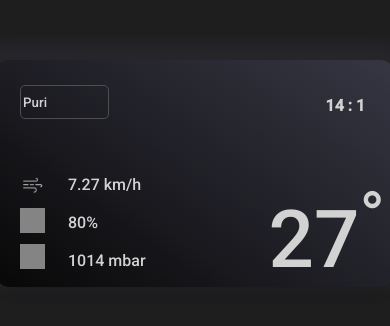
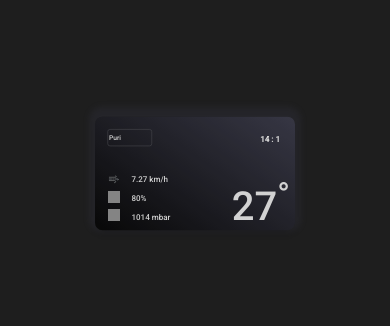
Before and after one commit to Jyo561/Vue-Weather, a Vue app in the folder heat/: page / in a window 390 px wide. Shown: the part 148-474 px from the top of the page. Built offline with nearby package versions, Linux system fonts and the light colour scheme; no server answers; grey boxes are pictures that could not be loaded.

Commit message:
Update div.css

```diff
--- a/heat/src/components/div.css
+++ b/heat/src/components/div.css
@@ -73,3 +73,8 @@ margin-top: 7px;
 	width: 87px;
 	border-radius: 5px;
 }
+@media only screen and (max-width:420px){
+	.hello{
+		transform: scale(0.5,0.5);
+	}
+}
```
